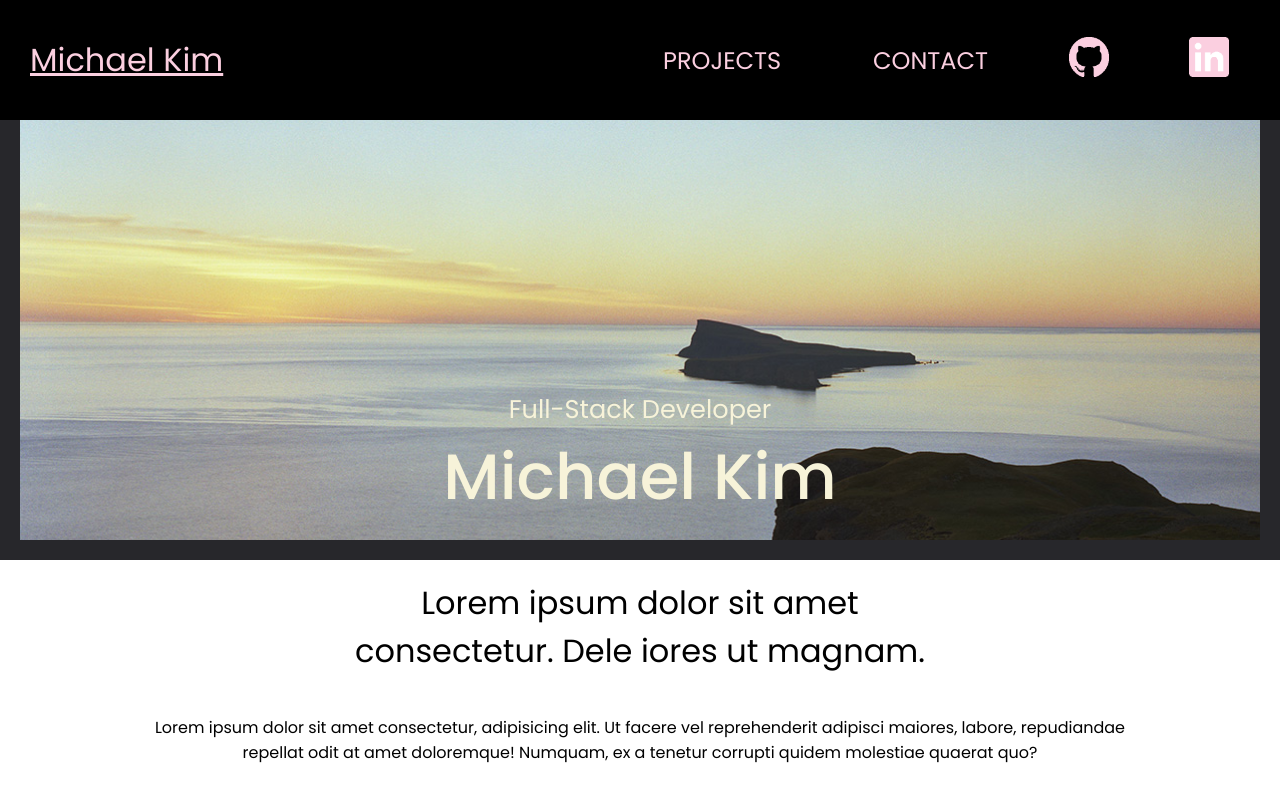
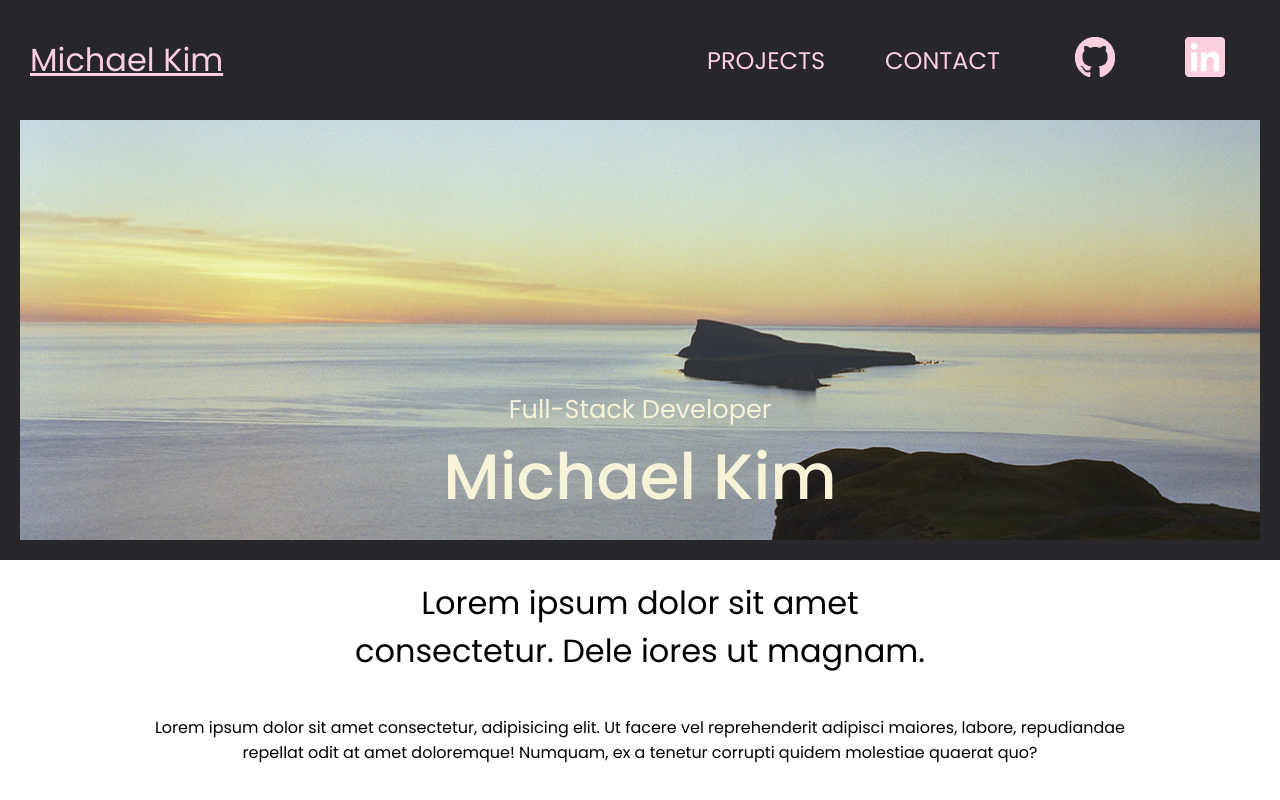
Before and after one commit to sparklingwaterlemon/Portfolio, a React (Create React App) app: page / in a window 1280 px wide. Built offline with nearby package versions, Linux system fonts and the light colour scheme.

Commit message:
Main Page CSS Complete

```diff
--- a/src/Components/HeroSection/HeroSection.css
+++ b/src/Components/HeroSection/HeroSection.css
@@ -9,7 +9,7 @@
     justify-content: center;
     align-items: flex-end;
     text-align: center;
-    --hero-container-color: rgb(39, 39, 43);
+    --hero-container-color: #27272b;
     background-color: var(--hero-container-color);;
 }
 .hero-image{
--- a/src/Components/NavBar/NavBar.css
+++ b/src/Components/NavBar/NavBar.css
@@ -11,7 +11,7 @@
   width: 100%;
   padding: 0.5rem 0rem;
 
-  background-color: rgb(39, 39, 43);
+  background-color: #27272b;
   --nav-font-color: #f7f3d9;;
   --nav-font-color: #fbcfe0;
   color: var(--nav-font-color);
@@ -20,10 +20,10 @@
   display: flex;
   align-items: center;
 
-  background: linear-gradient(to right, black 51%, transparent 58%);
+  /* background: linear-gradient(to right, black 51%, transparent 58%);
   background-position: right;
   background-size: 200% 100%;
-  transition: background 9s linear;
+  transition: background 9s linear; */
 }
 .nav-bar:hover {
   background-position: left;
@@ -36,8 +36,9 @@
 
 #nav-link-michael {
   font-size: 2em;
+  padding: 30px;
+  white-space: nowrap;
   cursor: pointer;
-  padding: 30px;
   /* border: 1px solid orange; */
 }
 #nav-link-michael:hover {
@@ -50,18 +51,18 @@
 }
 .nav-ul {
   display: flex;
-  margin-right: 1em;
+  margin-right: 20px;
   justify-content: center;
   align-items: center;
 }
 .nav-ul li {
   list-style-type: none;
   padding: 30px;
-  margin: 0 1rem;
+  margin: 0;
   opacity: 0;
   transition: opacity 2s linear;
   /* outline: 1px solid orange; */
-  /* opacity: 1; */
+  opacity: 1;
 }
 .nav-ul li:hover{
   text-decoration: underline;
@@ -77,7 +78,7 @@
 }
 
 #nav-link-gh {
-  margin: 0px -30px 0px -20px;
+  margin: 0px -40px 0px -10px;
 }
 #nav-link-gh img{
   width: 90px;
@@ -106,10 +107,10 @@
   width: 40px;
   padding: 0.5rem;
   border-radius: 50%;
-  background-color: lightcyan;
+  background-color: rgb(229, 254, 254);
   cursor: pointer;
 
-  transition: background-color .2s ease-in-out;
+  transition: background-color .5s ease-in-out;
 
   position: absolute;
   top: 50%;
@@ -118,7 +119,7 @@
   display: none;
 }
 .hamburger:hover {
-  background-color: #ffdce9;
+  background-color: #fff7ba;
 }
 
 
@@ -127,7 +128,7 @@
     display: none;
   }
   .nav-bar{
-    background-color: rgb(39, 39, 43);
+    background: linear-gradient(to right, #27272b 100%, #27272b 100%);
     background-position: left;
     height: 80px;
     width: 100%;
@@ -138,7 +139,7 @@
   }
   .nav-menu-container.expanded ul {
     display: block;
-    background-color: white;
+    background-color: slategray;
     animation: hamburger-in .4s;
   }
   @keyframes hamburger-in {
@@ -184,7 +185,7 @@
     padding-bottom: 50px;
   }
   #nav-link-p:hover{
-    background-color: slategray;
+    background-color: #27272b;
     text-decoration: none;
   }
   #nav-link-p-mobile:hover{
@@ -204,7 +205,7 @@
     padding-bottom: 50px;
   }
   #nav-link-c:hover{
-    background-color: slategray;
+    background-color: #27272b;
     text-decoration: none;
   }
   #nav-link-c-mobile:hover{
@@ -225,7 +226,7 @@
     padding-bottom: 18px;
   }
   #nav-link-gh:hover{
-    background-color: slategray;
+    background-color: #27272b;
   }
   #nav-link-gh-mobile:hover img{
     transform: scale(1.5)
@@ -245,7 +246,7 @@
     padding-bottom: 18px;
   }
   #nav-link-li:hover{
-    background-color: slategray;
+    background-color: #27272b;
   }
   #nav-link-li-mobile:hover img{
     transform: scale(1.4)
```
Also changed, not shown: src/Components/NavBar/NavBar.jsx (line endings or trailing spaces).
